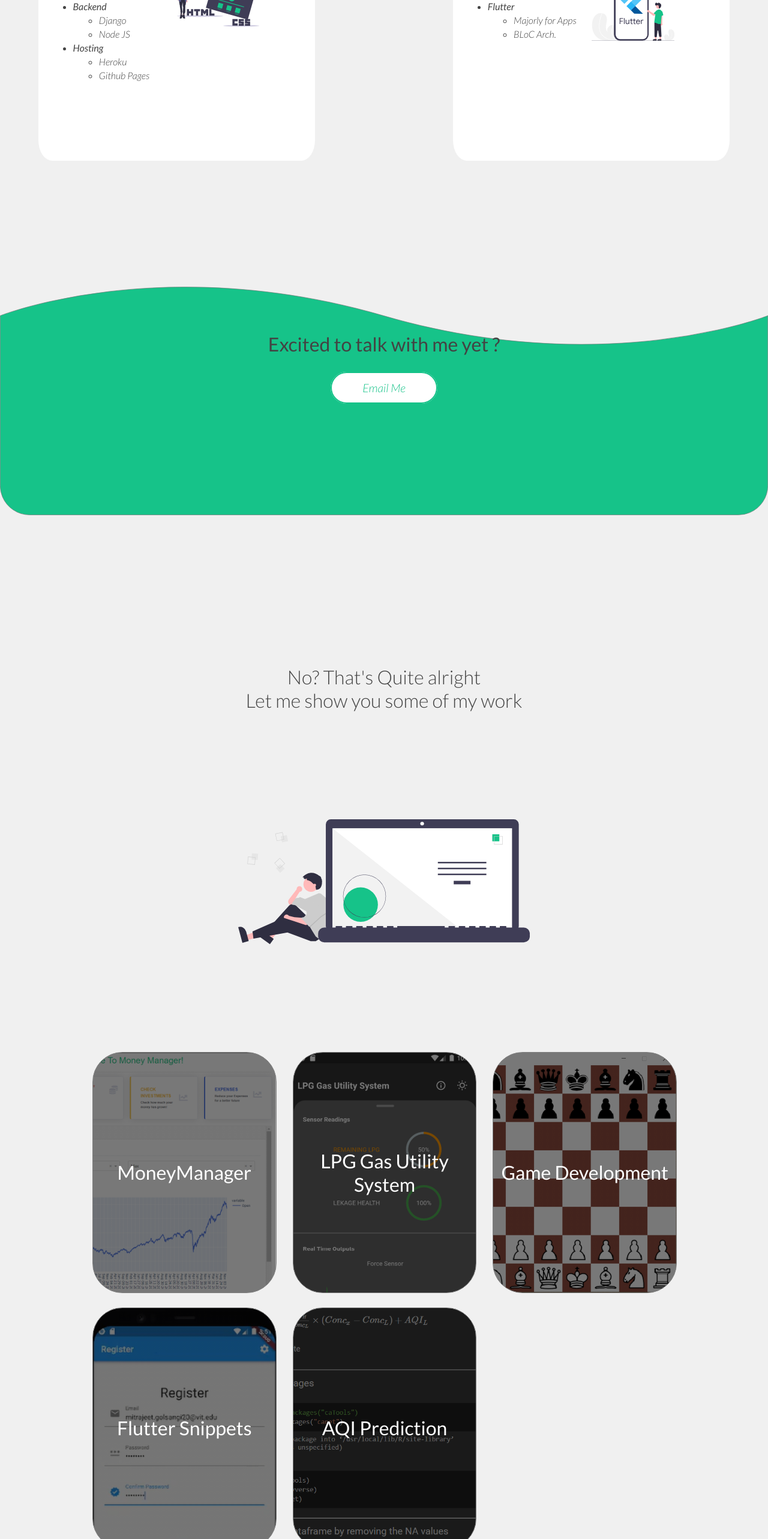
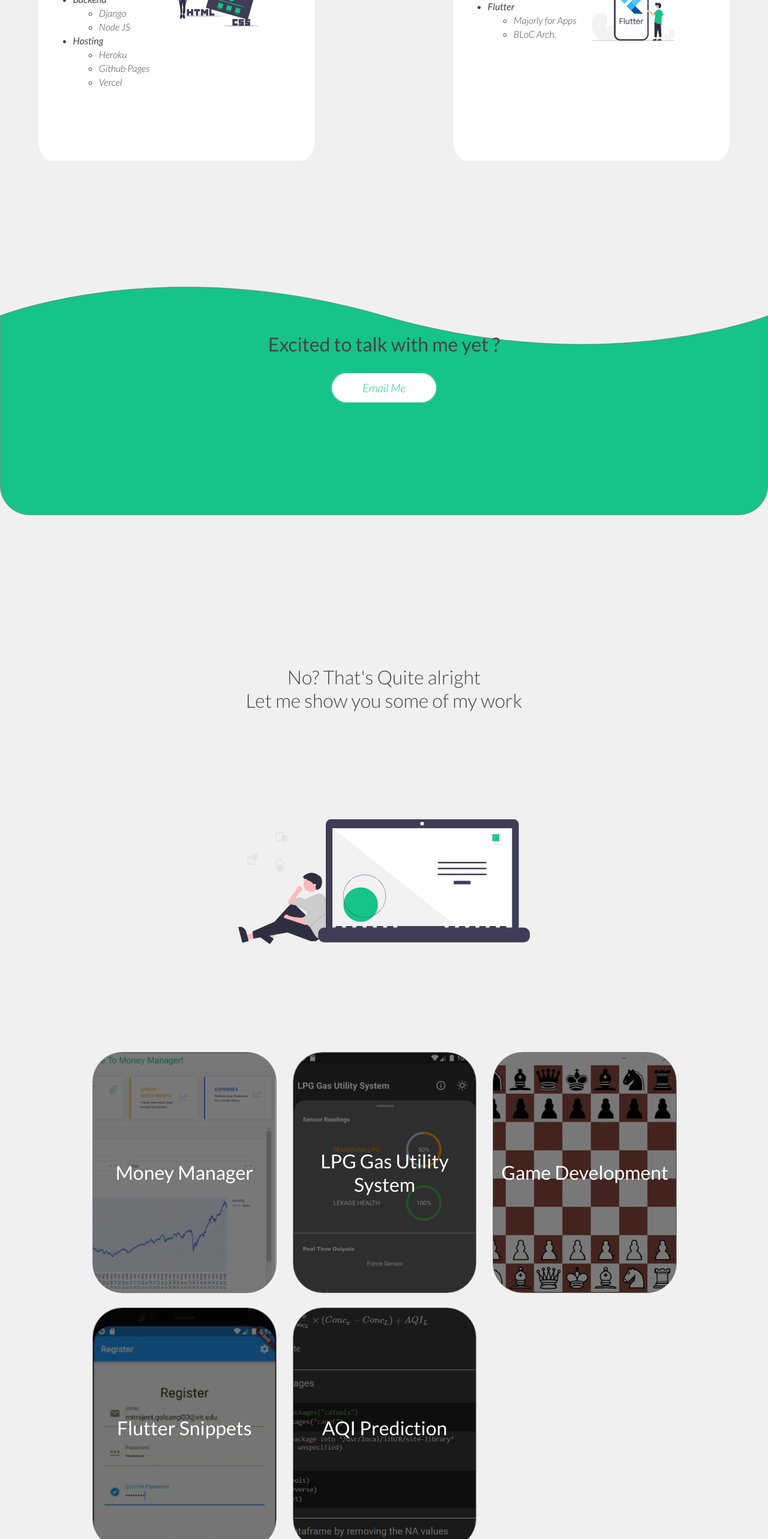
Before and after one commit to Mitrajeet-Golsangi/Portfolio-Website, a React (Create React App) app: page / in a window 1280 px wide. Shown: the part 3800-6366 px from the top of the page at 60% size. Built offline with nearby package versions, Linux system fonts and the light colour scheme.

Commit message:
added the user email functionality

```diff
--- a/src/components/Contact/Contact.jsx
+++ b/src/components/Contact/Contact.jsx
@@ -49,9 +49,9 @@ const Contact = () => {
 				<PopUp id="emailPopup" success={success} />
 				<form className={css.form} onSubmit={sendEmail} id="contactForm">
 					<input
-						type="text"
-						placeholder="Your Name"
-						name="from_name"
+						type="email"
+						placeholder="Email"
+						name="from_email"
 						required
 					/>
 					<input
--- a/src/components/Projects/data.js
+++ b/src/components/Projects/data.js
@@ -8,9 +8,10 @@ import MoneyManagerPdf from '../../ProjectPapers/MoneyManager.pdf';
 import GameDevPdf from '../../ProjectPapers/GameDev.pdf';
 
 const data = [
+    // Money Manager
     {
         img: MoneyManager,
-        title: "MoneyManager",
+        title: "Money Manager",
         body:
             "Money Manager is an online platform where various users can simulate the investment experience." +
             " The main function of the platform is to eradicate financial literacy from the youth. <br /> You can " +
@@ -28,6 +29,7 @@ const data = [
         url: MoneyManagerPdf,
         inDev: false
     },
+    // LPG System
     {
         img: LPG,
         title: "LPG Gas Utility System",
@@ -54,6 +56,7 @@ const data = [
         url: null,
         inDev: true
     },
+    // Game Development
     {
         img: GameDev,
         title: "Game Development",
@@ -78,6 +81,7 @@ const data = [
         url: GameDevPdf,
         inDev: false
     },
+    // Flutter Snippets
     {
         img: FlutterSnips,
         title: "Flutter Snippets",
@@ -92,6 +96,7 @@ const data = [
         url: null,
         inDev: true
     },
+    // AQI Prediction
     {
         img: AQIPred,
         title: "AQI Prediction",
--- a/src/components/Skills/Skills.jsx
+++ b/src/components/Skills/Skills.jsx
@@ -39,6 +39,7 @@ const SkillsCardWeb = () => {
 							<ul className={css.innerList}>
 								<li>Heroku</li>
 								<li>Github Pages</li>
+								<li>Vercel</li>
 							</ul>
 						</li>
 					</ul>
```
